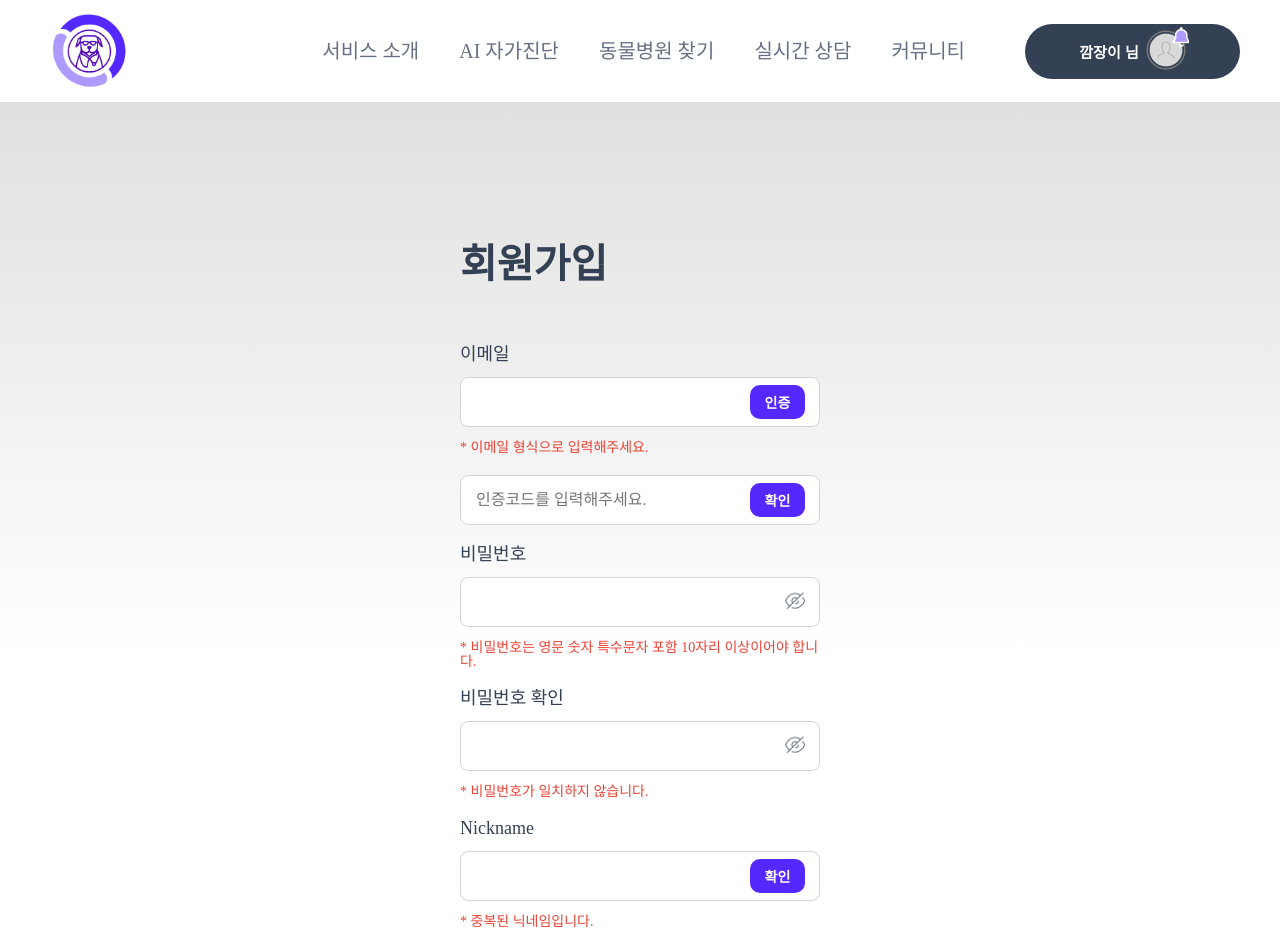
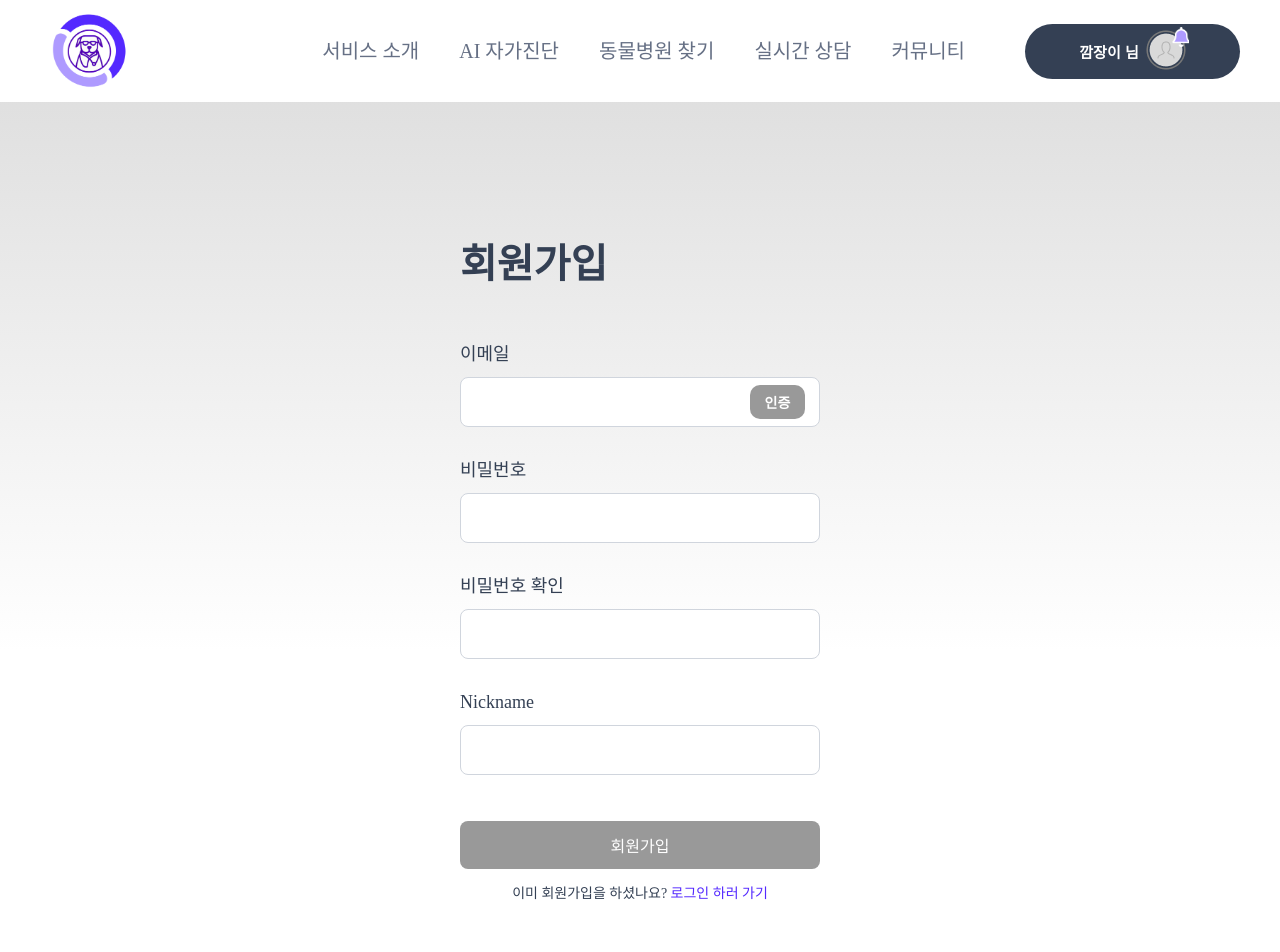
Before and after one commit to JeongTaekCho/-DOCTOR, a React (Vite) app: page /register in a window 1280 px wide. Shown: the top 952 px of the page. After the commit the page ends 901 px from the top, so only its background shows below. Built offline with nearby package versions, Linux system fonts and the light colour scheme; a web font is replaced by a local one.

Commit message:
✨ Feat :  회원가입 기능 / react-query 셋팅

```diff
--- a/package.json
+++ b/package.json
@@ -14,8 +14,10 @@
     "@emotion/styled": "^11.11.0",
     "@mui/material": "^5.14.0",
     "@mui/styled-engine-sc": "^5.12.0",
+    "@tanstack/react-query": "^4.29.25",
     "@types/node": "^20.4.1",
     "@vitejs/plugin-react-refresh": "^1.3.6",
+    "axios": "^1.4.0",
     "jotai": "^2.2.2",
     "react": "^18.2.0",
     "react-dom": "^18.2.0",
--- a/src/components/buttons/FormButton/index.tsx
+++ b/src/components/buttons/FormButton/index.tsx
@@ -1,11 +1,11 @@
-import React from 'react';
+import React, { MouseEvent } from 'react';
 import { Button } from './style';
 
 interface buttonProps {
   type: 'button' | 'submit' | 'reset' | undefined;
   text: string;
   disabled?: boolean;
-  onClick: () => void;
+  onClick: (_e: MouseEvent<HTMLButtonElement>) => void;
 }
 
 const FormButton = ({ type, text, disabled, onClick }: buttonProps) => {
--- /dev/null
+++ b/src/components/commons/LoadingBg/index.tsx
@@ -0,0 +1,14 @@
+import React from 'react';
+import { LoadingBox, Wrap } from './style';
+
+const LoadingBg = () => {
+  return (
+    <Wrap>
+      <LoadingBox>
+        <img src="/images/commons/loading.png" alt="로딩 아이콘" />
+      </LoadingBox>
+    </Wrap>
+  );
+};
+
+export default LoadingBg;
--- /dev/null
+++ b/src/components/commons/LoadingBg/style.ts
@@ -0,0 +1,35 @@
+import { keyframes, styled } from 'styled-components';
+
+const spinAnimation = keyframes`
+  from {
+    transform: rotate(0deg);
+  }
+  to {
+    transform: rotate(360deg);
+  }
+`;
+
+export const Wrap = styled.div`
+  width: 100%;
+  height: 100vh;
+  position: fixed;
+  top: 0;
+  left: 0;
+  right: 0;
+  bottom: 0;
+  background-color: rgba(0, 0, 0, 0.1);
+  z-index: 9999;
+  display: flex;
+  justify-content: center;
+  align-items: center;
+`;
+
+export const LoadingBox = styled.div`
+  width: 4rem;
+  margin: 0 auto;
+  animation: ${spinAnimation} 1s linear infinite;
+
+  img {
+    width: 100%;
+  }
+`;
--- /dev/null
+++ b/src/hooks/query/useEmailAuthMutation.ts
@@ -0,0 +1,14 @@
+import { useMutation } from '@tanstack/react-query';
+import axios from 'axios';
+
+interface EmailAuthData {
+  email: string;
+}
+
+const emailAuth = (data: EmailAuthData) => {
+  return axios.post('http://localhost:8080/verifyCode', data);
+};
+
+export const useEmailAuthMutation = () => {
+  return useMutation(emailAuth);
+};
--- /dev/null
+++ b/src/hooks/query/useEmailCheckMutation.ts
@@ -0,0 +1,15 @@
+import { useMutation } from '@tanstack/react-query';
+import axios from 'axios';
+
+interface EmailCheckData {
+  email: string;
+  code: string;
+}
+
+const emailCheck = (data: EmailCheckData) => {
+  return axios.post('http://localhost:8080/verifyEmail', data);
+};
+
+export const useEmailCheckMutation = () => {
+  return useMutation(emailCheck);
+};
--- /dev/null
+++ b/src/hooks/query/useRegisterMutation.ts
@@ -0,0 +1,16 @@
+import { useMutation } from '@tanstack/react-query';
+import axios from 'axios';
+
+interface RegisterData {
+  email: string;
+  password: string;
+  nickname: string;
+}
+
+const register = (data: RegisterData) => {
+  return axios.post('http://localhost:8080/register', data);
+};
+
+export const useRegisterMutation = () => {
+  return useMutation(register);
+};
--- a/src/pages/Login/index.tsx
+++ b/src/pages/Login/index.tsx
@@ -7,7 +7,7 @@ import FormControlLabel from '@mui/material/FormControlLabel';
 import Checkbox from '@mui/material/Checkbox';
 import { Link } from 'react-router-dom';
 import { ROUTE } from '../../constants/routes/routeData';
-import useInput from '../../hooks/useInput';
+import useInput from '../../hooks/util/useInput';
 
 const LoginPage = () => {
   const [email, onChangeEmail] = useInput('');
--- a/src/pages/Register/index.tsx
+++ b/src/pages/Register/index.tsx
@@ -1,18 +1,155 @@
-import React, { useState } from 'react';
+import React, { ChangeEvent, MouseEvent, useState } from 'react';
 import * as S from './style';
 import { Input } from '../../components/inputs/FormInput/style';
 import FormButton from '../../components/buttons/FormButton';
-import { Link } from 'react-router-dom';
+import { Link, useNavigate } from 'react-router-dom';
 import { ROUTE } from '../../constants/routes/routeData';
 import Swal from 'sweetalert2';
+import useInput from '../../hooks/util/useInput';
+import { useEmailAuthMutation } from '../../hooks/query/useEmailAuthMutation';
+import { useEmailCheckMutation } from '../../hooks/query/useEmailCheckMutation';
+import { useRegisterMutation } from '../../hooks/query/useRegisterMutation';
+import LoadingBg from '../../components/commons/LoadingBg';
+
+const PASSOWRDREGEX = /^(?=.*[a-zA-Z])(?=.*\d)(?=.*[@$!%*#?&])[A-Za-z\d@$!%*#?&]{10,}$/;
+const EMAILREGEX = /^[^\s@]+@[^\s@]+\.[^\s@]+$/;
 
 const RegisterPage = () => {
-  const [isCode] = useState(true);
+  const [email, setEmail] = useState('');
+  const [password, setPassword] = useState('');
+  const [passwordConfirm, setPasswordConfirm] = useState('');
+  const [nickname, setNickname] = useState('');
+  const [authCode, onChangeAuthCode] = useInput('');
 
-  const onClickLogin = () => {};
+  const { mutate: emailAuthMutate, isLoading: emailAuthLoading } = useEmailAuthMutation();
+  const { mutate: emailCheckMutate } = useEmailCheckMutation();
+  const { mutate: registerMutate } = useRegisterMutation();
+
+  const [isCode, setIsCode] = useState(false);
+  const [validate, setValidate] = useState({
+    email: false,
+    password: false,
+    passwordConfirm: false,
+    nickname: false,
+    authCode: true
+  });
+
+  const navigate = useNavigate();
+
+  const validateComplete =
+    !!email &&
+    !!password &&
+    !!passwordConfirm &&
+    !!nickname &&
+    !!authCode &&
+    validate.email === false &&
+    validate.password === false &&
+    validate.passwordConfirm === false &&
+    validate.nickname === false &&
+    validate.authCode === false;
+
+  const onChangeInput = (e: ChangeEvent<HTMLInputElement>) => {
+    const { name, value } = e.target;
+
+    if (name === 'email') {
+      setEmail(value);
+
+      if (EMAILREGEX.test(value)) {
+        setValidate({ ...validate, email: false });
+      } else {
+        setValidate({ ...validate, email: true });
+      }
+    }
+
+    if (name === 'password') {
+      setPassword(value);
+
+      if (PASSOWRDREGEX.test(value)) {
+        setValidate(prevError => ({ ...prevError, password: false }));
+      } else {
+        setValidate(prevError => ({ ...prevError, password: true }));
+      }
+
+      if (passwordConfirm !== value) {
+        setValidate(prevError => ({ ...prevError, passwordConfirm: true }));
+      } else {
+        setValidate(prevError => ({ ...prevError, passwordConfirm: false }));
+      }
+    }
+
+    if (name === 'passwordConfirm') {
+      setPasswordConfirm(value);
+
+      if (password !== value) {
+        setValidate({ ...validate, passwordConfirm: true });
+      } else {
+        setValidate({ ...validate, passwordConfirm: false });
+      }
+    }
+
+    if (name === 'nickname') {
+      setNickname(value);
+
+      if (value) {
+        setValidate({ ...validate, nickname: false });
+      } else {
+        setValidate({ ...validate, nickname: true });
+      }
+    }
+  };
+
+  const onClickRegister = (e: MouseEvent<HTMLButtonElement>) => {
+    e.preventDefault();
+    registerMutate(
+      {
+        email,
+        password,
+        nickname
+      },
+      {
+        onSuccess: () => {
+          Swal.fire('회원가입이 완료되었습니다.', '로그인 후 서비스를 이용해보세요!');
+          navigate(ROUTE.LOGIN.link);
+        },
+        onError: () => {
+          Swal.fire('회원가입에 실패하였습니다.');
+        }
+      }
+    );
+  };
 
   const onClickEmailAuthBtn = () => {
-    Swal.fire('입력하신 이메일로 인증코드가 \n 전송 되었습니다.');
+    emailAuthMutate(
+      { email },
+      {
+        onSuccess: () => {
+          Swal.fire('입력하신 이메일로 인증번호를 전송하였습니다.');
+          setIsCode(true);
+        },
+        onError: () => {
+          Swal.fire('인증번호 전송에 실패하였습니다.');
+        }
+      }
+    );
+  };
+
+  const onClickEmailCheckBtn = () => {
+    emailCheckMutate(
+      {
+        email,
+        code: authCode
+      },
+      {
+        onSuccess: () => {
+          Swal.fire('인증에 성공하였습니다!');
+          setValidate({ ...validate, authCode: false });
+        },
+        onError: () => {
+          Swal.fire('이미 가입된 이메일 입니다.');
+          setIsCode(false);
+        }
+      }
+    );
   };
 
   return (
@@ -23,59 +160,87 @@ const RegisterPage = () => {
           <S.InputBox>
             <S.InputLabel>이메일</S.InputLabel>
             <S.InputContainer>
-              <Input type="text" />
-              <S.AuthBtn type="button" onClick={onClickEmailAuthBtn}>
+              <Input type="text" name="email" value={email} onChange={onChangeInput} />
+              <S.AuthBtn
+                type="button"
+                onClick={onClickEmailAuthBtn}
+                disabled={validate.email === true || email.length === 0}
+              >
                 인증
               </S.AuthBtn>
             </S.InputContainer>
-            <S.InputError>* 이메일 형식으로 입력해주세요.</S.InputError>
+            <S.InputError> {validate.email && '* 이메일 형식으로 입력해주세요.'}</S.InputError>
           </S.InputBox>
           {isCode && (
             <S.InputBox>
               <S.InputContainer>
-                <Input type="text" placeholder="인증코드를 입력해주세요." />
-                <S.AuthBtn type="button">확인</S.AuthBtn>
+                <Input
+                  type="text"
+                  placeholder="인증코드를 입력해주세요."
+                  onChange={onChangeAuthCode}
+                  maxLength={6}
+                />
+                <S.AuthBtn
+                  type="button"
+                  disabled={authCode.length === 0}
+                  onClick={onClickEmailCheckBtn}
+                >
+                  확인
+                </S.AuthBtn>
               </S.InputContainer>
             </S.InputBox>
           )}
           <S.InputBox>
             <S.InputLabel>비밀번호</S.InputLabel>
             <S.InputContainer>
-              <Input type="password" />
-              <S.PositionBtn type="button">
+              <Input type="password" name="password" value={password} onChange={onChangeInput} />
+              {/* <S.PositionBtn type="button">
                 <img src="/images/commons/hide.png" alt="" />
-              </S.PositionBtn>
+              </S.PositionBtn> */}
             </S.InputContainer>
             <S.InputError>
-              * 비밀번호는 영문 숫자 특수문자 포함 10자리 이상이어야 합니다.
+              {validate.password &&
+                '* 비밀번호는 영문 숫자 특수문자 포함 10자리 이상이어야 합니다.'}
             </S.InputError>
           </S.InputBox>
           <S.InputBox>
             <S.InputLabel>비밀번호 확인</S.InputLabel>
             <S.InputContainer>
-              <Input type="password" />
-              <S.PositionBtn type="button">
+              <Input
+                type="password"
+                name="passwordConfirm"
+                value={passwordConfirm}
+                onChange={onChangeInput}
+              />
+              {/* <S.PositionBtn type="button">
                 <img src="/images/commons/hide.png" alt="" />
-              </S.PositionBtn>
+              </S.PositionBtn> */}
             </S.InputContainer>
-            <S.InputError>* 비밀번호가 일치하지 않습니다.</S.InputError>
+            <S.InputError>
+              {validate.passwordConfirm && '* 비밀번호가 일치하지 않습니다.'}
+            </S.InputError>
           </S.InputBox>
           <S.InputBox>
             <S.InputLabel>Nickname</S.InputLabel>
             <S.InputContainer>
-              <Input type="text" />
-              <S.AuthBtn type="button">확인</S.AuthBtn>
+              <Input type="text" name="nickname" value={nickname} onChange={onChangeInput} />
             </S.InputContainer>
-            <S.InputError>* 중복된 닉네임입니다.</S.InputError>
+            <S.InputError> {validate.nickname && '닉네임을 입력해주세요.'}</S.InputError>
           </S.InputBox>
           <S.ButtonBox>
-            <FormButton type="submit" text="회원가입" onClick={onClickLogin} />
+            <FormButton
+              type="submit"
+              text="회원가입"
+              disabled={validateComplete === false ? true : false}
+              onClick={onClickRegister}
+            />
           </S.ButtonBox>
         </S.Form>
         <S.LinkMent>
           이미 회원가입을 하셨나요? <Link to={ROUTE.LOGIN.link}>로그인 하러 가기</Link>
         </S.LinkMent>
       </S.Container>
+      {emailAuthLoading && <LoadingBg />}
     </S.Wrap>
   );
 };
--- a/src/pages/Register/style.ts
+++ b/src/pages/Register/style.ts
@@ -74,6 +74,11 @@ export const AuthBtn = styled.button`
   font-size: 1.4rem;
   font-weight: 600;
   color: #fff;
+
+  &:disabled {
+    background-color: #999;
+    cursor: default;
+  }
 `;
 
 export const InputLabel = styled.label`
```
Also changed, not shown: src/App.tsx (+6 -1 lines), src/hooks/util/useInput.tsx (renamed from src/hooks/useInput.tsx), 1 other file (tests, documents, lock files or other folders).
